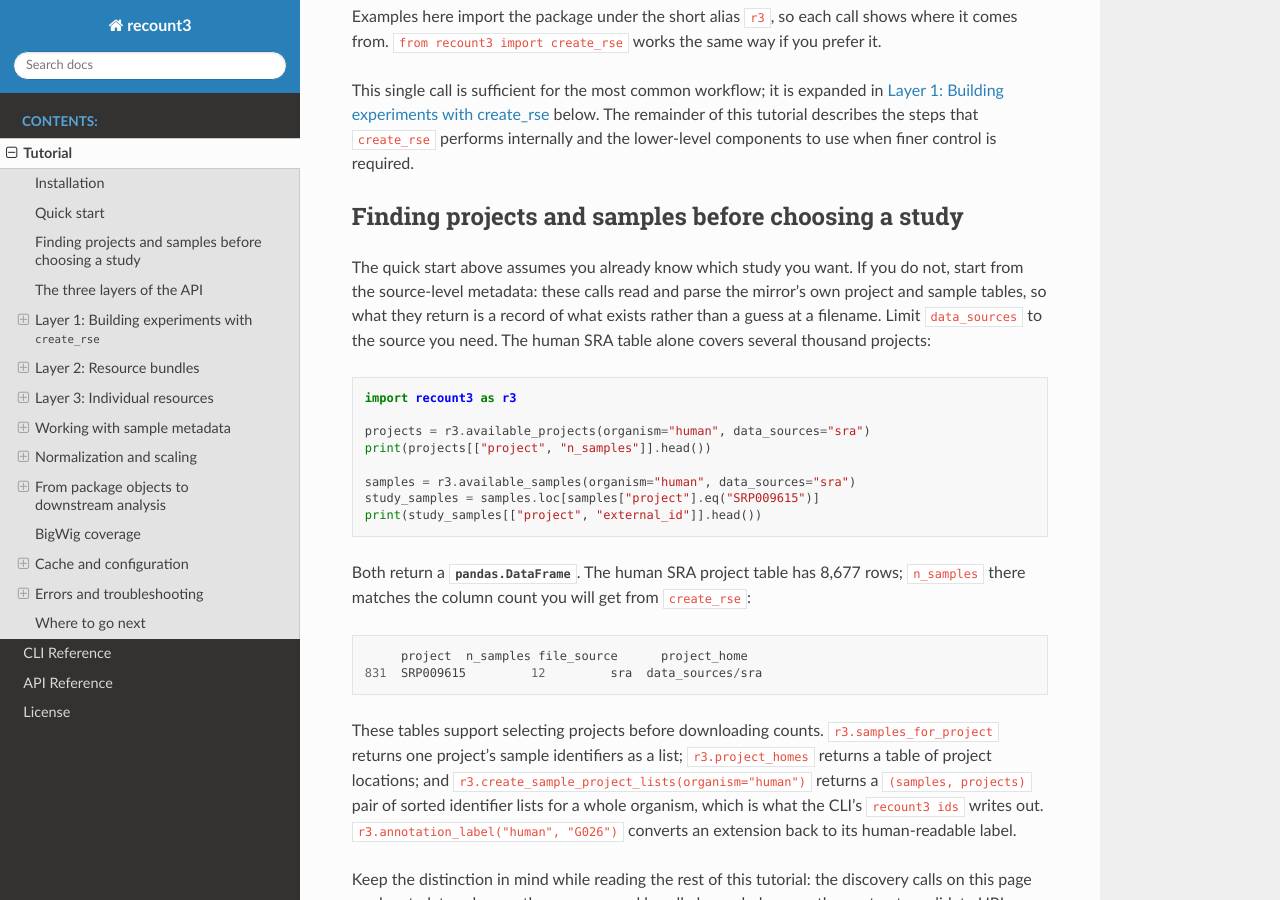
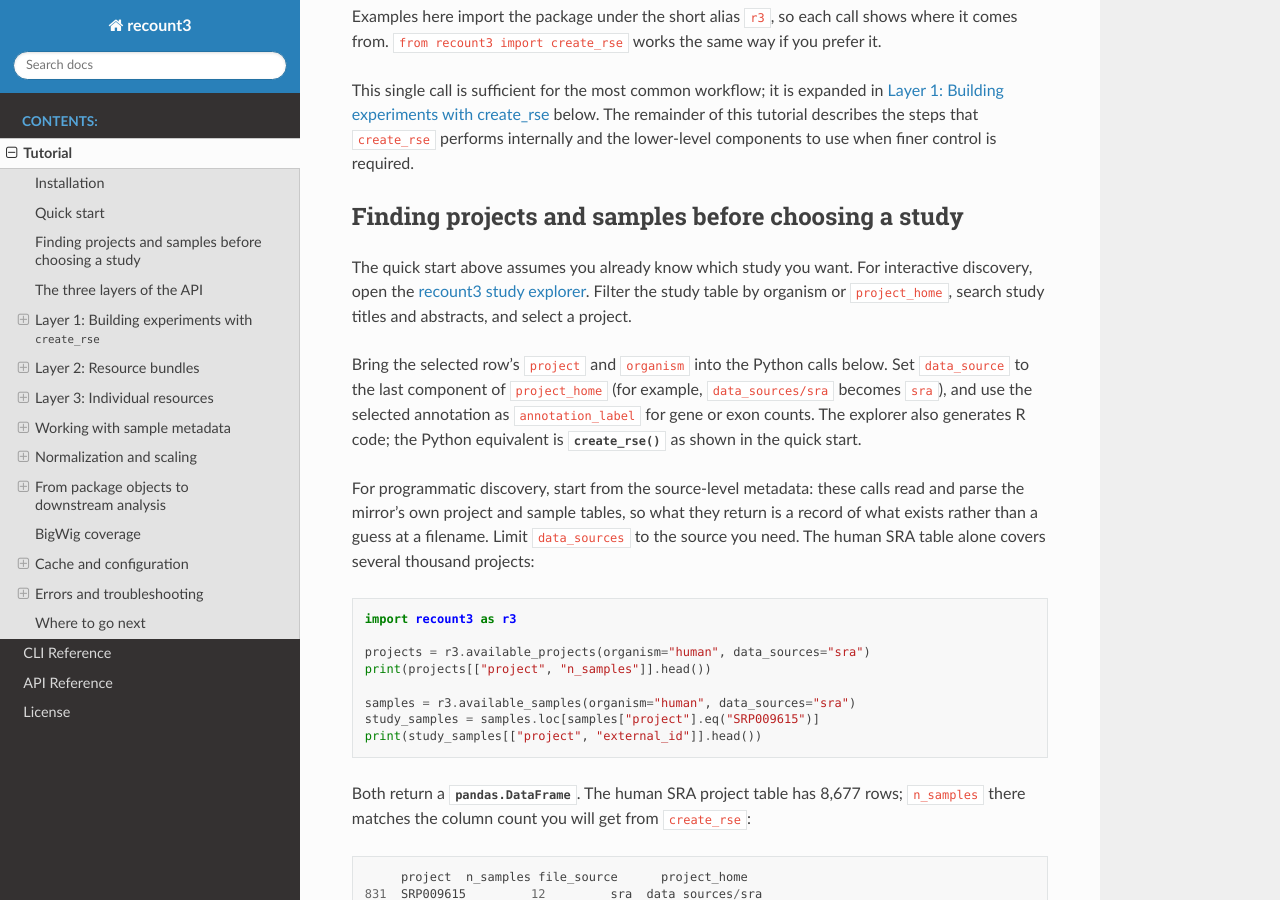
Before and after one commit to MoseleyBioinformaticsLab/recount3, a Sphinx documentation site: the page built from docs/tutorial.rst, in a window 1280 px wide and 900 px high, scrolled down 2119 px. Built offline with Sphinx 7.4.7 and the Read the Docs theme 3.1.0, drawn with Linux system fonts in a browser that asks for light colours.

Commit message:
docs(discovery): link study explorer in README and tutorial
Thanks to @rmflight for suggesting the study explorer links.

```diff
--- a/CHANGELOG.rst
+++ b/CHANGELOG.rst
@@ -85,6 +85,9 @@ Fixed
 Documentation
 ~~~~~~~~~~~~~
 
+- The README links to the recount3 web study explorer from Links and
+  Quickstart. The tutorial's study-discovery section explains how to use
+  explorer selections with the Python API.
 - ``CITATION.cff``, the README citation section, and the project URLs in
   ``pyproject.toml`` cite the peer-reviewed package paper in *BMC Genomics*
   (doi: 10.1186/s12864-026-13499-9) in place of the bioRxiv preprint.
--- a/docs/tutorial.rst
+++ b/docs/tutorial.rst
@@ -118,12 +118,24 @@ finer control is required.
 Finding projects and samples before choosing a study
 ----------------------------------------------------
 
-The quick start above assumes you already know which study you want. If you
-do not, start from the source-level metadata: these calls read and parse the
-mirror's own project and sample tables, so what they return is a record of
-what exists rather than a guess at a filename. Limit ``data_sources`` to the
-source you need. The human SRA table alone covers several thousand
-projects:
+The quick start above assumes you already know which study you want. For
+interactive discovery, open the `recount3 study explorer
+<https://jhubiostatistics.shinyapps.io/recount3-study-explorer/>`_. Filter
+the study table by organism or ``project_home``, search study titles and
+abstracts, and select a project.
+
+Bring the selected row's ``project`` and ``organism`` into the Python calls
+below. Set ``data_source`` to the last component of ``project_home`` (for
+example, ``data_sources/sra`` becomes ``sra``), and use the selected annotation
+as ``annotation_label`` for gene or exon counts. The explorer also generates
+R code; the Python equivalent is :func:`~recount3.create_rse` as shown in the
+quick start.
+
+For programmatic discovery, start from the source-level metadata: these
+calls read and parse the mirror's own project and sample tables, so what
+they return is a record of what exists rather than a guess at a filename.
+Limit ``data_sources`` to the source you need. The human SRA table alone
+covers several thousand projects:
 
 .. code:: python
 
```
Also changed, not shown: README.rst (+7 -0 lines).
